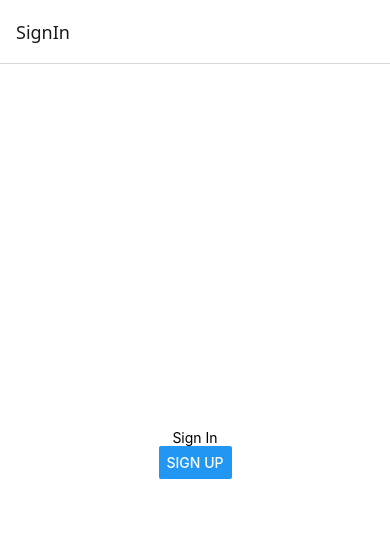
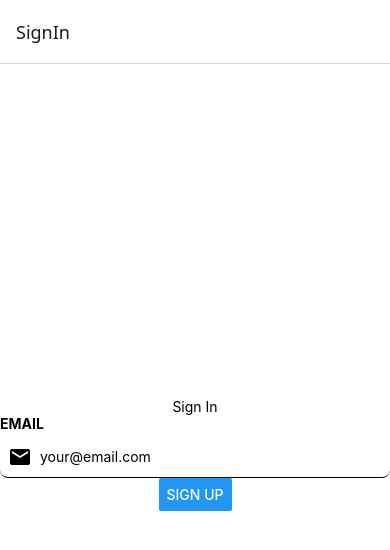
Before and after one commit to rbdus0715/photo-share-app-frontend, a React Native app: screen / in a window 390 px wide. Shown: the top 550 px of the page. Built offline with nearby package versions, Linux system fonts and the light colour scheme.

Commit message:
Feat: SignIn page email 입력칸

```diff
--- a/package.json
+++ b/package.json
@@ -9,6 +9,7 @@
     "web": "expo start --web"
   },
   "dependencies": {
+    "@expo/vector-icons": "^15.0.3",
     "@react-navigation/native": "^7.1.19",
     "@react-navigation/native-stack": "^7.6.2",
     "@react-navigation/stack": "^7.6.3",
--- a/src/color.ts
+++ b/src/color.ts
@@ -1,2 +1,6 @@
 export const WHITE = "#ffffff";
 export const BLACK = "#000000";
+
+export const DEFAULT = {
+
+}
--- /dev/null
+++ b/src/components/Input.tsx
@@ -0,0 +1,52 @@
+import { MaterialCommunityIcons } from "@expo/vector-icons";
+import { forwardRef } from "react";
+import { StyleSheet, Text, TextInput, View } from "react-native";
+import { BLACK } from "../color";
+import { InputProps } from "./Input.types";
+
+const Input = forwardRef<TextInput, InputProps>(
+  ({ title, iconName, ...props }, ref) => {
+    return (
+      <View style={styles.container}>
+        <Text style={styles.title}>{title}</Text>
+        <View>
+          <TextInput
+            ref={ref}
+            {...props}
+            style={[styles.input, iconName && { paddingLeft: 40 }]}
+            textContentType="none"
+            autoCapitalize="none"
+            autoCorrect={false}
+          />
+          <View style={styles.icon}>
+            <MaterialCommunityIcons name={iconName} size={24} color={BLACK} />
+          </View>
+        </View>
+      </View>
+    );
+  }
+);
+
+const styles = StyleSheet.create({
+  container: {
+    width: "100%",
+  },
+  title: {
+    marginBottom: 4,
+    fontWeight: "700",
+  },
+  input: {
+    borderRadius: 8,
+    borderBottomWidth: 1,
+    height: 42,
+    paddingHorizontal: 10,
+  },
+  icon: {
+    position: "absolute",
+    left: 8,
+    height: "100%",
+    justifyContent: "center",
+  },
+});
+
+export default Input;
--- /dev/null
+++ b/src/components/Input.types.ts
@@ -0,0 +1,23 @@
+import { TextInputProps } from "react-native";
+
+export type iconNameType = "email" | "lock";
+
+export interface InputProps extends TextInputProps {
+  title: string;
+  iconName: iconNameType;
+}
+
+export const IconNames = {
+  EMAIL: "email",
+  PASSWORD: "lock",
+} as const;
+
+export const KeyboardTypes = {
+  DEFAULT: "default",
+  EMAIL: "email-address",
+} as const;
+
+export const ReturnKeyTypes = {
+  DONE: "done",
+  NEXT: "next",
+} as const;
--- a/src/screens/SignInScreen.tsx
+++ b/src/screens/SignInScreen.tsx
@@ -2,6 +2,12 @@ import { useNavigation } from "@react-navigation/native";
 import { Button, StyleSheet, Text, View } from "react-native";
 import { AuthRoutes } from "../navigations/routes";
 import { AuthNavigation } from "../navigations/types";
+import Input from "../components/Input";
+import {
+  IconNames,
+  KeyboardTypes,
+  ReturnKeyTypes,
+} from "../components/Input.types";
 
 const SignInScreen = () => {
   const navigation = useNavigation<AuthNavigation>();
@@ -9,6 +15,13 @@ const SignInScreen = () => {
   return (
     <View style={styles.container}>
       <Text>Sign In</Text>
+      <Input
+        title="EMAIL"
+        placeholder="your@email.com"
+        iconName={IconNames.EMAIL}
+        keyboardType={KeyboardTypes.EMAIL}
+        returnKeyType={ReturnKeyTypes.NEXT}
+      />
       <Button
         title="Sign Up"
         onPress={() => navigation.navigate(AuthRoutes.SIGN_UP)}
```
Also changed, not shown: 1 other file (tests, documents, lock files or other folders).
